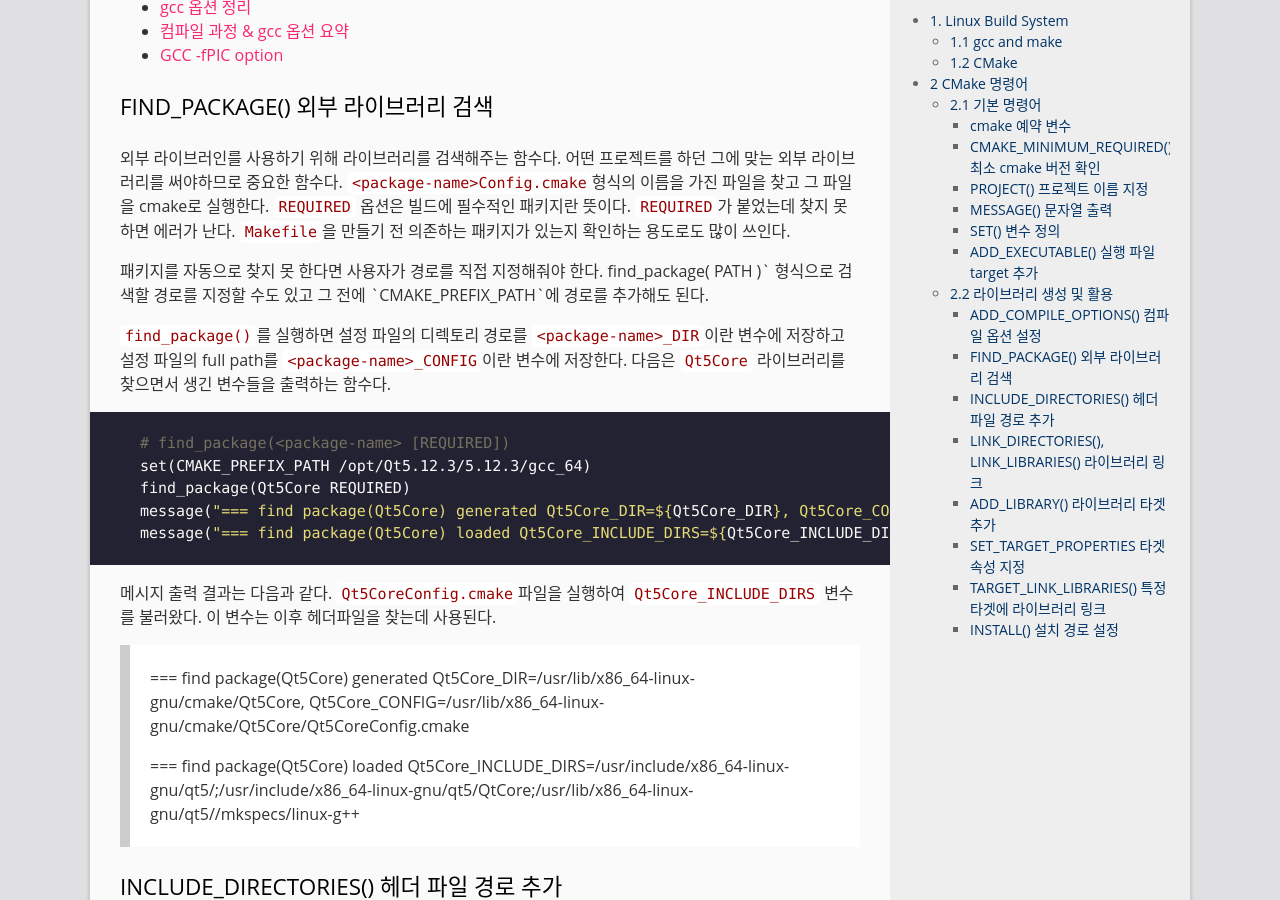
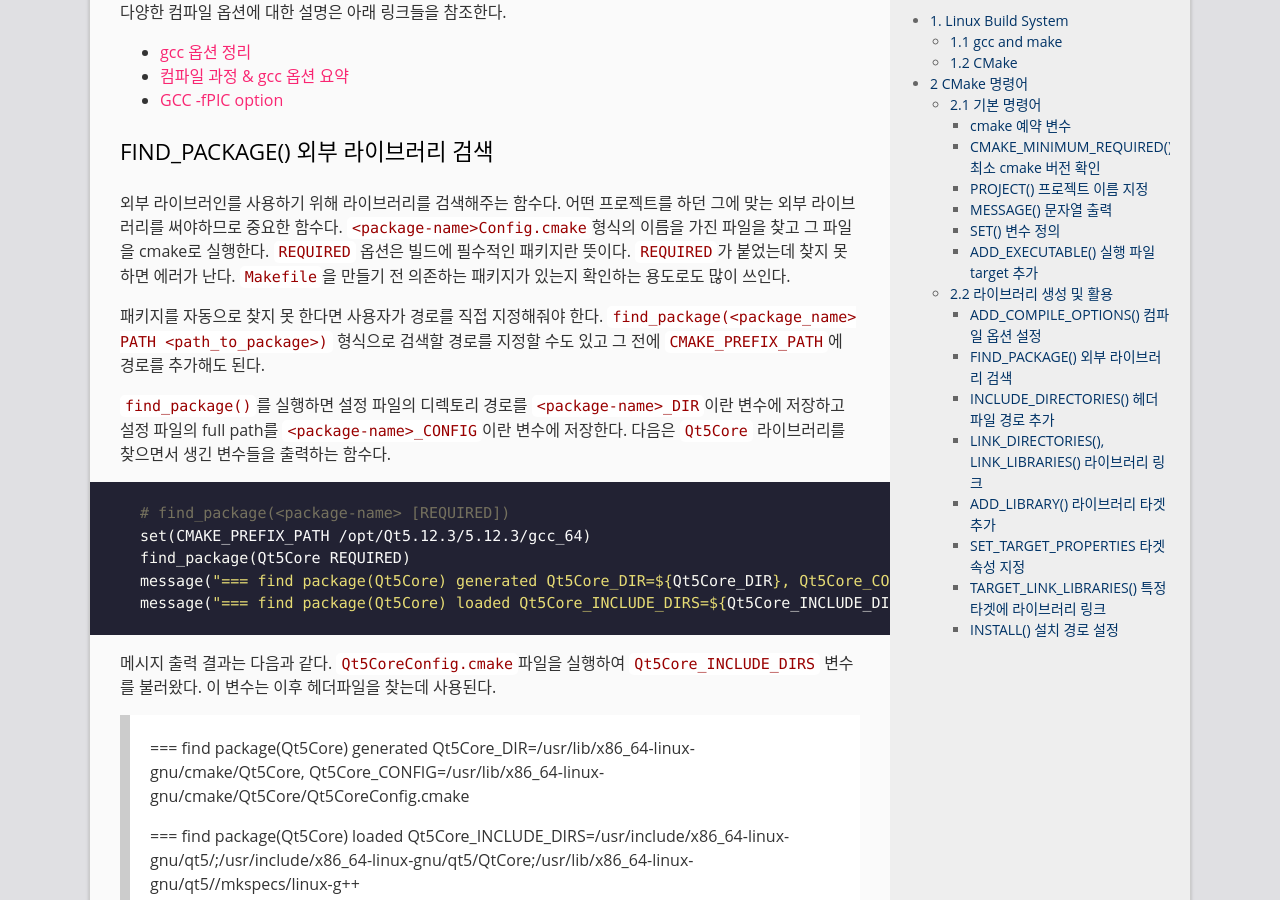
Before and after one commit to goodgodgd/ian-flow, a Jekyll site: the page built from _posts/2019-04-30-build-system.md, in a window 1280 px wide and 900 px high, scrolled down 8776 px. Built offline with Jekyll 4.4.1, drawn with Linux system fonts in a browser that asks for light colours; some of the changed text lies outside the part shown.

Commit message:
minor updates

```diff
--- a/_posts/2019-04-30-build-system.md
+++ b/_posts/2019-04-30-build-system.md
@@ -333,7 +335,7 @@ add_compile_options(-Wall -std=c++14 -O2 -fPIC)
 
 외부 라이브러인를 사용하기 위해 라이브러리를 검색해주는 함수다. 어떤 프로젝트를 하던 그에 맞는 외부 라이브러리를 써야하므로 중요한 함수다. `<package-name>Config.cmake`형식의 이름을 가진 파일을 찾고 그 파일을 cmake로 실행한다. `REQUIRED` 옵션은 빌드에 필수적인 패키지란 뜻이다. `REQUIRED`가 붙었는데 찾지 못하면 에러가 난다. `Makefile`을 만들기 전 의존하는 패키지가 있는지 확인하는 용도로도 많이 쓰인다.
 
-패키지를 자동으로 찾지 못 한다면 사용자가 경로를 직접 지정해줘야 한다. find_package(<package_name> PATH <path_to_package>)` 형식으로 검색할 경로를 지정할 수도 있고 그 전에 `CMAKE_PREFIX_PATH`에 경로를 추가해도 된다.
+패키지를 자동으로 찾지 못 한다면 사용자가 경로를 직접 지정해줘야 한다. `find_package(<package_name> PATH <path_to_package>)` 형식으로 검색할 경로를 지정할 수도 있고 그 전에 `CMAKE_PREFIX_PATH`에 경로를 추가해도 된다.
 
 `find_package()`를 실행하면 설정 파일의 디렉토리 경로를 `<package-name>_DIR`이란 변수에 저장하고 설정 파일의 full path를 `<package-name>_CONFIG`이란 변수에 저장한다. 다음은 `Qt5Core` 라이브러리를 찾으면서 생긴 변수들을 출력하는 함수다.
 
```
Also changed, not shown: other parts of _posts/2019-04-30-build-system.md (+5 -3 lines), _posts/2019-07-31-kros-ss-2019-note2.md (+6 -6 lines).
